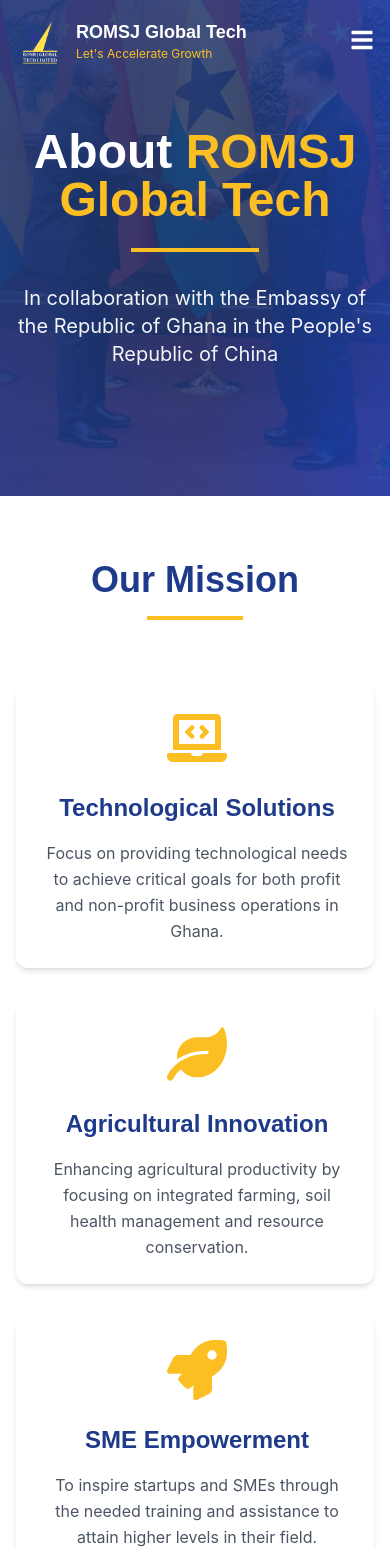
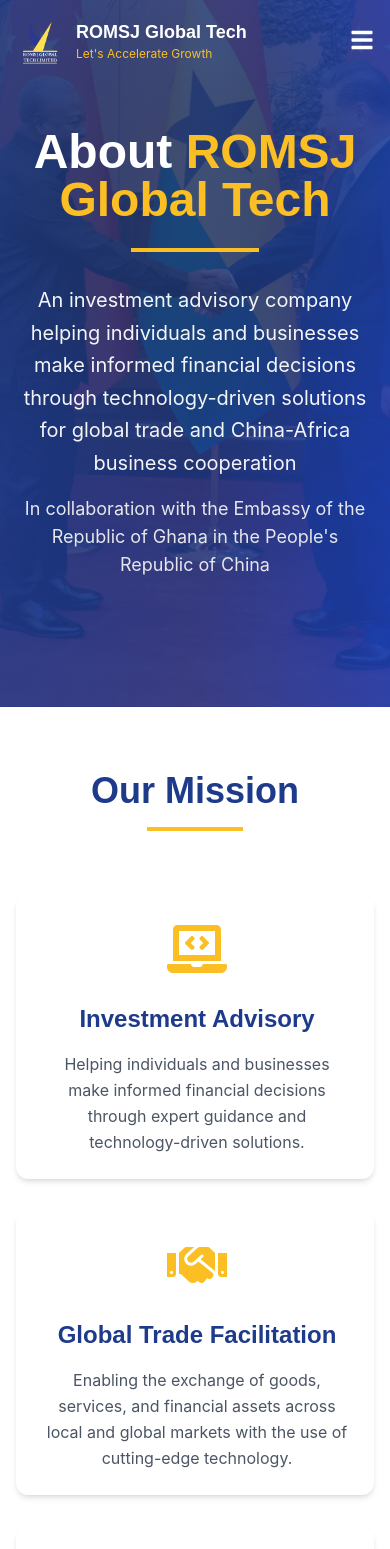
Before and after one commit to benardgomashie/romsjglobaltech, a Next.js app: page /about in a window 390 px wide. Shown: the top 1549 px of the page. Built offline with nearby package versions, Linux system fonts and the light colour scheme.

Commit message:
Update About Us with investment advisory and China-Africa business focus

```diff
--- a/app/about/page.tsx
+++ b/app/about/page.tsx
@@ -8,18 +8,18 @@
   const missionPoints = [
     {
       icon: <FaLaptopCode />,
-      title: 'Technological Solutions',
-      description: 'Focus on providing technological needs to achieve critical goals for both profit and non-profit business operations in Ghana.',
+      title: 'Investment Advisory',
+      description: 'Helping individuals and businesses make informed financial decisions through expert guidance and technology-driven solutions.',
     },
     {
-      icon: <FaLeaf />,
-      title: 'Agricultural Innovation',
-      description: 'Enhancing agricultural productivity by focusing on integrated farming, soil health management and resource conservation.',
+      icon: <FaHandshake />,
+      title: 'Global Trade Facilitation',
+      description: 'Enabling the exchange of goods, services, and financial assets across local and global markets with the use of cutting-edge technology.',
     },
     {
       icon: <FaRocket />,
-      title: 'SME Empowerment',
-      description: 'To inspire startups and SMEs through the needed training and assistance to attain higher levels in their field.',
+      title: 'Entrepreneurship & Value Creation',
+      description: 'Promoting business cooperation by identifying opportunities and creating value through starting and growing businesses between China and Africa.',
     },
   ]
 
@@ -109,7 +109,10 @@
               About <span className="text-golden">ROMSJ Global Tech</span>
             </h1>
             <div className="w-32 h-1 bg-golden mx-auto mb-8"></div>
-            <p className="text-xl md:text-2xl max-w-3xl mx-auto text-gray-100">
+            <p className="text-xl md:text-2xl max-w-3xl mx-auto text-gray-100 leading-relaxed">
+              An investment advisory company helping individuals and businesses make informed financial decisions through technology-driven solutions for global trade and China-Africa business cooperation
+            </p>
+            <p className="text-lg mt-4 max-w-2xl mx-auto text-gray-200">
               In collaboration with the Embassy of the Republic of Ghana in the People's Republic of China
             </p>
           </motion.div>
--- a/app/page.tsx
+++ b/app/page.tsx
@@ -132,8 +132,9 @@
             </motion.h2>
             <div className="w-24 h-1 bg-golden mx-auto mb-6"></div>
             <p className="text-lg text-gray-600 max-w-3xl mx-auto">
-              ROMSJ Global Tech, in collaboration with the Embassy of the Republic of Ghana in the People's Republic of China,
-              is dedicated to providing technological needs and enhancing productivity across key sectors.
+              ROMSJ Global Tech is an investment advisory company helping individuals and businesses make informed financial decisions.
+              We facilitate the exchange of goods, services, and financial assets across local and global markets using technology,
+              while promoting business cooperation between China and Africa.
             </p>
           </div>
 
```
